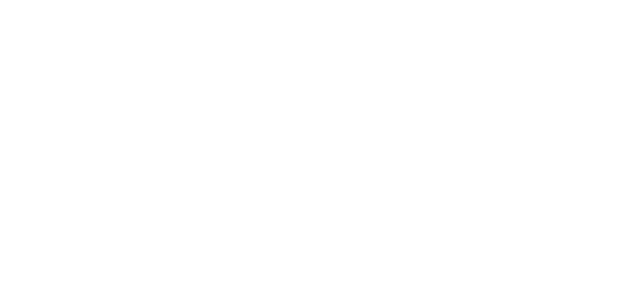
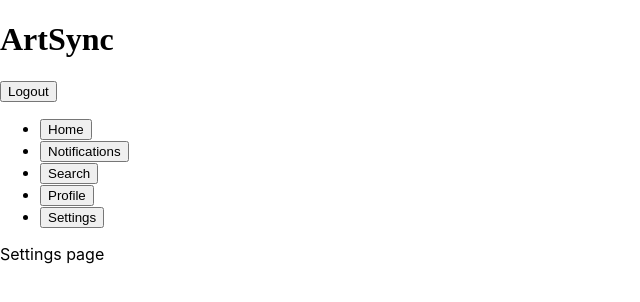
Before and after one commit to dm-transferable-art-social-media/ArtSync, a React (Create React App) app in the folder art-social/: page /settings in a window 1280 px wide. Before the commit this address had no page. Shown: the top 302 px of the page, without its empty margins (0-640 px from the left). Built offline with nearby package versions, Linux system fonts and the light colour scheme; what @atproto/api would draw is missing.

Commit message:
navigation tabs and routing
Co-authored-by: npal312 <npal312@users.noreply.github.com>

```diff
--- a/art-social/src/App.js
+++ b/art-social/src/App.js
@@ -3,14 +3,24 @@
 
 import ReactDOM from "react-dom/client";
 import { BrowserRouter, Routes, Route } from "react-router-dom";
-import Home from "./Home";
+import Home from "./pages/Home.js";
 import LoginForm from "./pages/LoginForm";
+import Heading from "./Heading.js";
+import Profile from "./pages/Profile.js";
+import Notifications from "./pages/Notifications.js";
+import Search from "./pages/Search.js";
+import Settings from "./pages/Settings.js";
 
 function App() {
   return (
     <BrowserRouter>
       <Routes>
         <Route path="/" element={<LoginForm />}></Route>
+        <Route path="/home" element={<Home />}></Route>
+        <Route path="/notifications" element={<Notifications />}></Route>
+        <Route path="/profile" element={<Profile />}></Route>
+        <Route path="/search" element={<Search />}></Route>
+        <Route path="/settings" element={<Settings />}></Route>
       </Routes>
     </BrowserRouter>
   );
--- /dev/null
+++ b/art-social/src/Heading.js
@@ -0,0 +1,70 @@
+import { useLocation, useNavigate } from "react-router-dom";
+
+import { deleteSession } from "./lib/bsky.ts";
+
+const Heading = () => {
+  const location = useLocation();
+  const navigate = useNavigate();
+
+  const logout = () => {
+    deleteSession();
+    navigate("/");
+  };
+
+  const tabs = [
+    {
+      routeName: "/home", // Change the routeName to include the full path
+      label: "Home",
+    },
+    {
+      routeName: "/notifications",
+      label: "Notifications",
+    },
+    {
+      routeName: "/search",
+      label: "Search",
+    },
+    {
+      routeName: "/profile",
+      label: "Profile",
+    },
+    {
+      routeName: "/settings",
+      label: "Settings",
+    },
+  ];
+
+  return (
+    <div className="columns col-oneline p-2">
+      <h1 className="col-10" style={{ fontFamily: "Segoe UI Mono" }}>
+        ArtSync
+      </h1>
+      {location.pathname !== "/login" && (
+        <button className="btn btn-link col-ml-auto" onClick={logout}>
+          Logout
+        </button>
+      )}
+
+      <div className="sticky-area">
+        {location.pathname !== "/login" && (
+          <ul className="tab">
+            {tabs.map(({ routeName, label }, idx) => (
+              <li
+                key={idx}
+                className={`tab-item ${
+                  location.pathname === routeName ? "active" : ""
+                }`}
+              >
+                <button onClick={() => navigate(routeName, { replace: true })}>
+                  {label}
+                </button>
+              </li>
+            ))}
+          </ul>
+        )}
+      </div>
+    </div>
+  );
+};
+
+export default Heading;
--- a/art-social/src/Home.js
+++ /dev/null
@@ -1,7 +0,0 @@
-function Home() {
-    return (
-        <div>Home page</div>
-    );
-}
-
-export default Home;
--- /dev/null
+++ b/art-social/src/pages/Home.js
@@ -0,0 +1,11 @@
+import Heading from "../Heading";
+function Home() {
+  return (
+    <div>
+      <Heading></Heading>
+      <div>Home page</div>
+    </div>
+  );
+}
+
+export default Home;
--- a/art-social/src/pages/LoginForm.js
+++ b/art-social/src/pages/LoginForm.js
@@ -17,7 +17,7 @@
     setState((prevState) => ({ ...prevState, hasError: !success }));
 
     if (success) {
-      navigate("/index");
+      navigate("/home");
     }
   };
   return (
--- /dev/null
+++ b/art-social/src/pages/Notifications.js
@@ -0,0 +1,11 @@
+import Heading from "../Heading";
+function Notifications() {
+  return (
+    <div>
+      <Heading></Heading>
+      <div>Notifications page</div>
+    </div>
+  );
+}
+
+export default Notifications;
--- /dev/null
+++ b/art-social/src/pages/Profile.js
@@ -0,0 +1,11 @@
+import Heading from "../Heading";
+function Profile() {
+  return (
+    <div>
+      <Heading></Heading>
+      <div>Profile page</div>
+    </div>
+  );
+}
+
+export default Profile;
--- /dev/null
+++ b/art-social/src/pages/Search.js
@@ -0,0 +1,11 @@
+import Heading from "../Heading";
+function Search() {
+  return (
+    <div>
+      <Heading></Heading>
+      <div>Search page</div>
+    </div>
+  );
+}
+
+export default Search;
--- /dev/null
+++ b/art-social/src/pages/Settings.js
@@ -0,0 +1,11 @@
+import Heading from "../Heading";
+function Settings() {
+  return (
+    <div>
+      <Heading></Heading>
+      <div>Settings page</div>
+    </div>
+  );
+}
+
+export default Settings;
```
